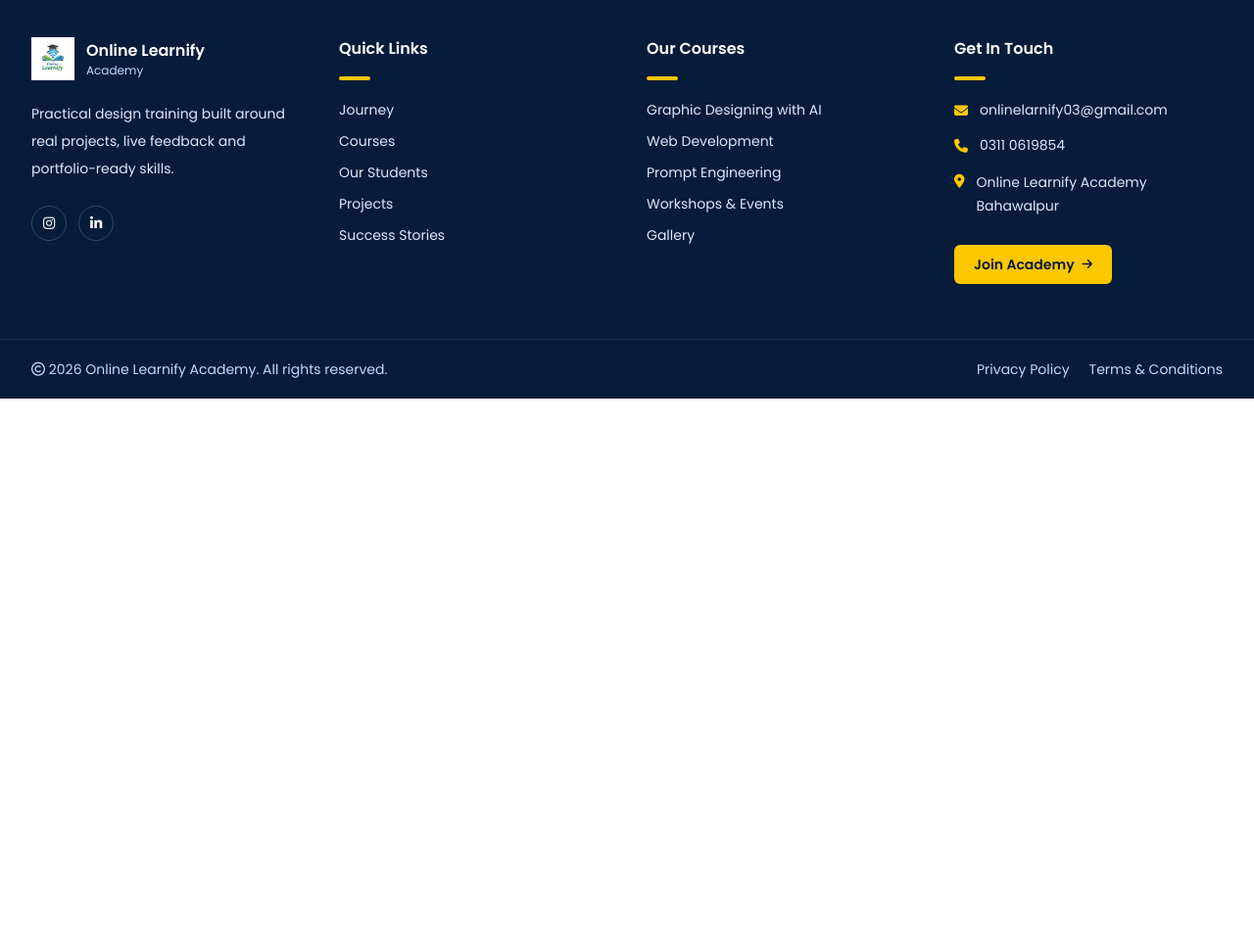
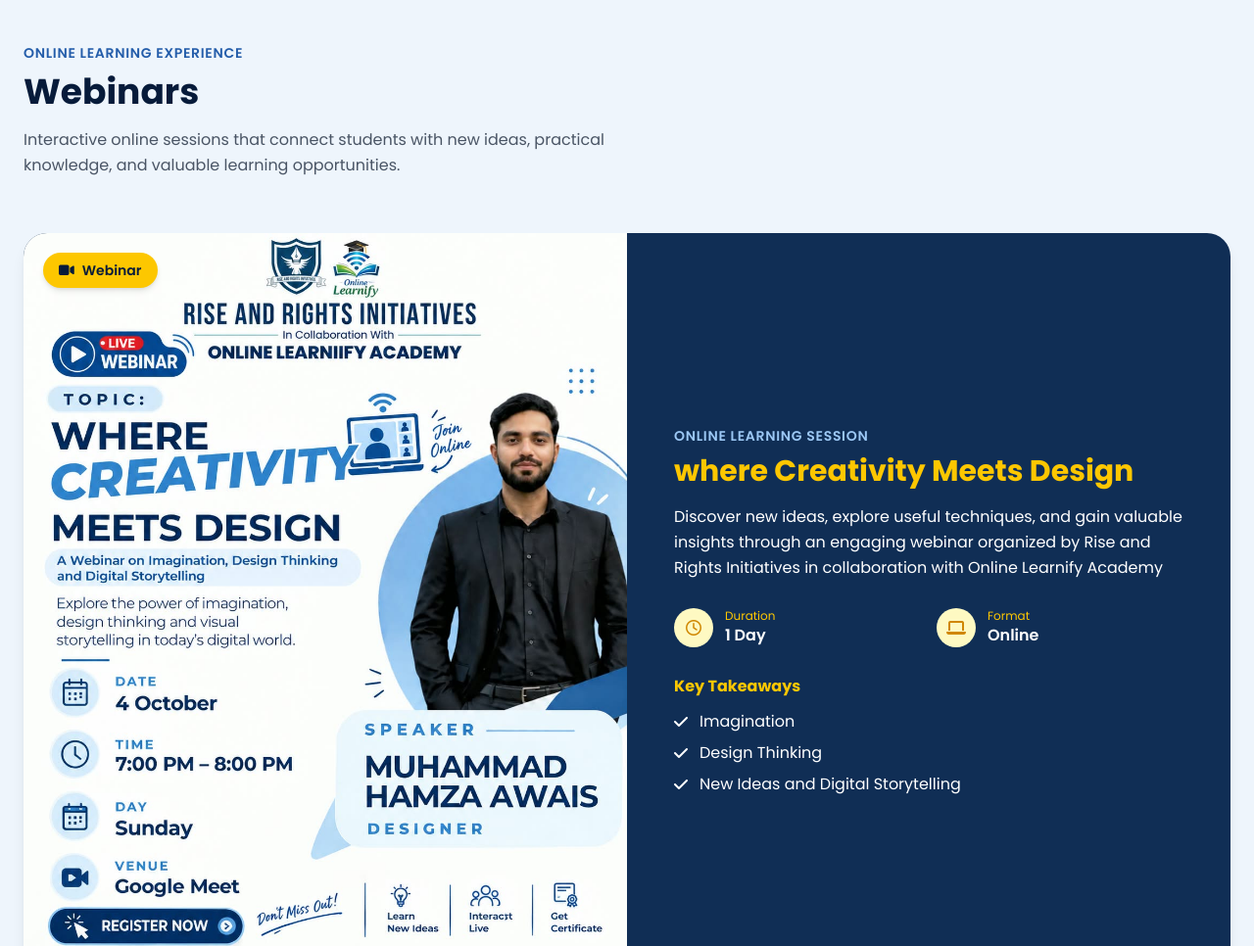
Before and after one commit to Online-Learnify-Academy/online-learnify, a plain HTML site: page events.html in a window 1280 px wide. Shown: the part 3340-4306 px from the top of the page at 98% size. Before the commit the page ends 3747 px from the top, so only its background shows below. Drawn offline with Linux system fonts and the light colour scheme.

Commit message:
add webinar section and image

```diff
--- a/events.html
+++ b/events.html
@@ -586,6 +586,129 @@
       </div>
     </div>
   </section>
+
+  <!-- WEBINAR SECTION -->
+
+  <section class="py-20 bg-[#EEF5FC] dark:bg-slate-900">
+    <div class="max-w-7xl mx-auto px-6">
+
+      <!-- Section Heading -->
+      <div class="max-w-2xl mb-14">
+        <span class="text-[#245DAA] dark:text-[#9cc8f5] font-semibold text-sm uppercase tracking-wider">
+          Online Learning Experience
+        </span>
+
+        <h2 class="text-3xl md:text-4xl font-bold text-[#071B3A] mt-2 mb-4 dark:text-white">
+          Webinars
+        </h2>
+
+        <p class="text-gray-600 leading-relaxed dark:text-[#CBD5E1]">
+          Interactive online sessions that connect students with new ideas,
+          practical knowledge, and valuable learning opportunities.
+        </p>
+      </div>
+
+      <!-- WEBINAR CARD -->
+      <div class="group grid md:grid-cols-2 bg-white rounded-3xl overflow-hidden shadow-lg transition-all duration-300 hover:-translate-y-1 hover:shadow-2xl dark:bg-[#102E55]">
+
+        <!-- Webinar Image -->
+        <div class="relative h-full md:h-125 lg:h-140 overflow-hidden bg-[#102E55] flex items-center justify-center">
+
+          <img
+            src="assests/courses and logo/webinar.jpeg"
+            alt="Online Learnify Academy Webinar"
+            class="w-full h-full object-contain transition-transform duration-500 group-hover:scale-[1.03]">
+
+          <div class="absolute top-5 left-5">
+            <span class="inline-flex items-center gap-2 bg-yellow-400 text-[#071B3A] px-4 py-2 rounded-full text-sm font-semibold shadow-md">
+              <i class="fa-solid fa-video"></i>
+              Webinar
+            </span>
+          </div>
+
+        </div>
+
+        <!-- Webinar Content -->
+        <div class="p-8 md:p-12 flex flex-col justify-center bg-[#102E55]">
+
+          <span class="text-[#9cc8f5] text-sm font-semibold uppercase tracking-wider">
+            Online Learning Session
+          </span>
+
+          <h3 class="text-2xl md:text-3xl font-bold text-yellow-400 mt-2 mb-4 dark:text-white">
+            where Creativity Meets Design
+          </h3>
+
+          <p class="text-white leading-relaxed mb-7 dark:text-[#CBD5E1]">
+            Discover new ideas, explore useful techniques, and gain valuable
+            insights through an engaging webinar organized by Rise and Rights Initiatives in collaboration with Online Learnify Academy
+          </p>
+
+          <!-- Webinar Information -->
+          <div class="grid sm:grid-cols-2 gap-4 mb-7">
+
+            <div class="flex items-center gap-3">
+              <span class="w-10 h-10 rounded-full bg-yellow-100 text-yellow-600 flex items-center justify-center shrink-0">
+                <i class="fa-regular fa-clock"></i>
+              </span>
+
+              <div>
+                <p class="text-xs text-yellow-400 dark:text-[#94A3B8]">
+                  Duration
+                </p>
+                <p class="font-semibold text-white dark:text-white">
+                  1 Day
+                </p>
+              </div>
+            </div>
+
+            <div class="flex items-center gap-3">
+              <span class="w-10 h-10 rounded-full bg-yellow-100 text-yellow-600 flex items-center justify-center shrink-0">
+                <i class="fa-solid fa-laptop"></i>
+              </span>
+
+              <div>
+                <p class="text-xs text-yellow-400 dark:text-[#94A3B8]">
+                  Format
+                </p>
+                <p class="font-semibold text-white dark:text-white">
+                  Online
+                </p>
+              </div>
+            </div>
+
+          </div>
+
+          <!-- Key Takeaways -->
+          <div>
+            <h4 class="font-bold text-yellow-400 mb-3 dark:text-white">
+              Key Takeaways
+            </h4>
+
+            <ul class="space-y-2 text-white dark:text-[#CBD5E1]">
+
+              <li class="flex items-start gap-3">
+                <i class="fa-solid fa-check text-white mt-1"></i>
+                <span>Imagination</span>
+              </li>
+
+              <li class="flex items-start gap-3">
+                <i class="fa-solid fa-check text-white mt-1"></i>
+                <span>Design Thinking</span>
+              </li>
+
+              <li class="flex items-start gap-3">
+                <i class="fa-solid fa-check text-white mt-1"></i>
+                <span>New Ideas and Digital Storytelling</span>
+              </li>
+
+            </ul>
+          </div>
+
+        </div>
+      </div>
+    </div>
+  </section>
 </main>
 
 <!-- FOOTER -->
```
Also changed, not shown: assests/courses and logo/webinar.jpeg (added).
